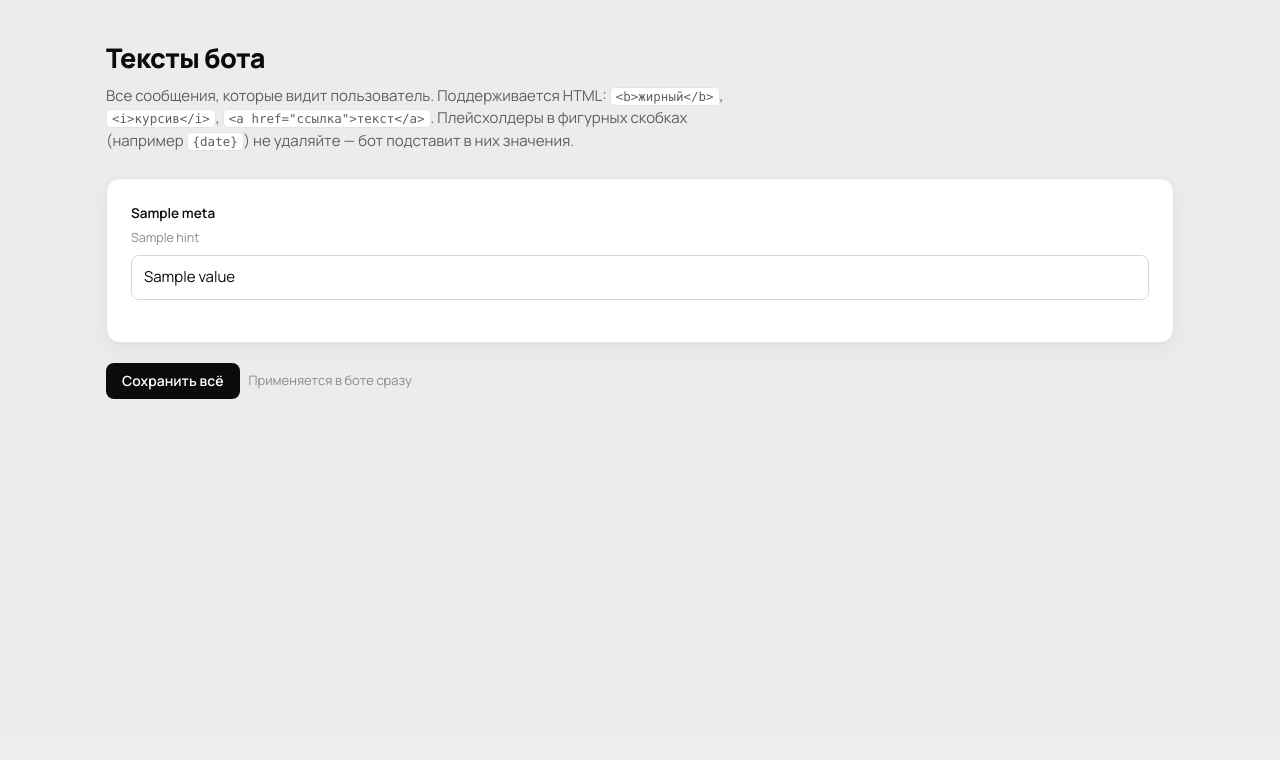
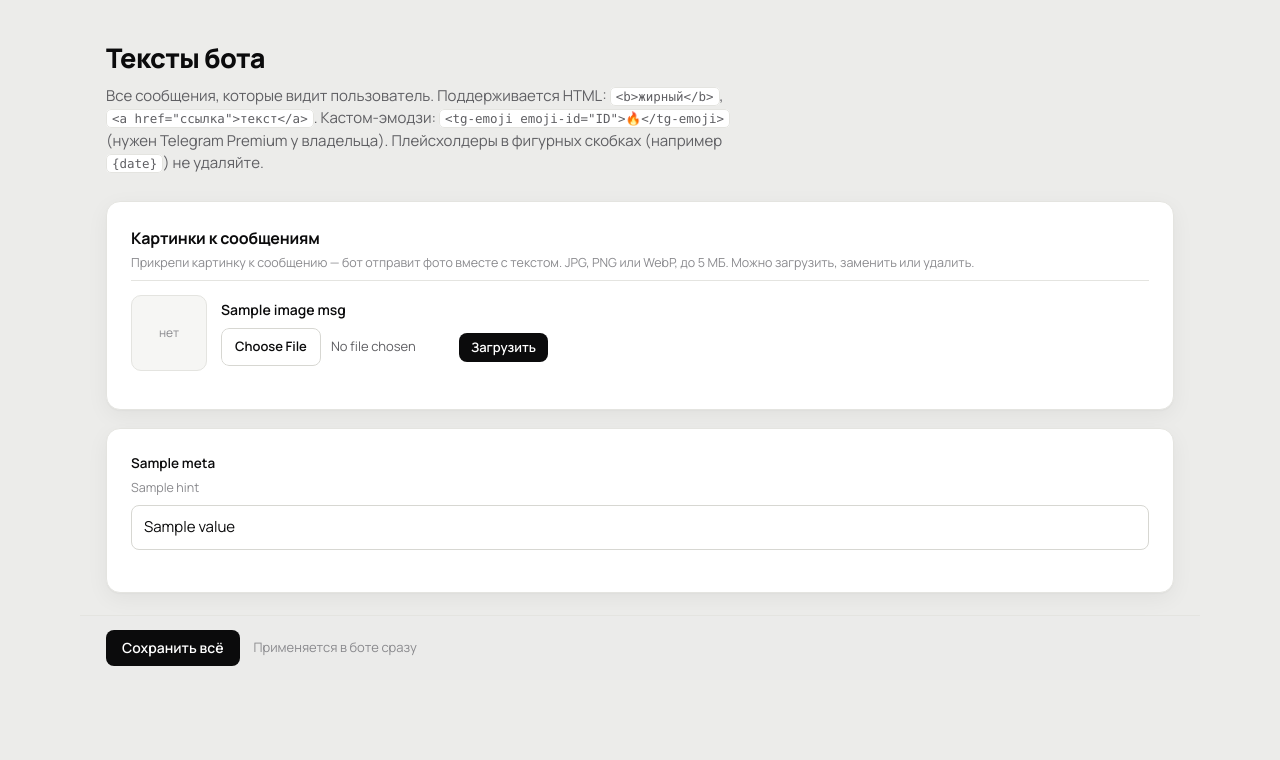
Before and after one commit to RambleTOT/TheMainBot, a FastAPI app: template admin/templates/settings.html in a window 1280 px wide. Shown: the part 62-822 px from the top of the page. Before the commit the page ends 461 px from the top, so only its background shows below. Run offline with FastAPI, Linux system fonts and the light colour scheme; the template is opened without the code that fills it: most values are stand-ins (such as "Sample title", 1, 10 or a date in 2020); parts of the project's set-up code (start-up, migrations or seed data) failed here and were passed over.

Commit message:
create upload image

```diff
--- a/admin/app.py
+++ b/admin/app.py
@@ -17,8 +17,8 @@ import time
 from datetime import datetime
 
 from aiogram import Bot
-from fastapi import APIRouter, FastAPI, Form, Request
-from fastapi.responses import HTMLResponse, RedirectResponse
+from fastapi import APIRouter, FastAPI, File, Form, Request, UploadFile
+from fastapi.responses import FileResponse, HTMLResponse, RedirectResponse, Response
 from fastapi.templating import Jinja2Templates
 from sqlalchemy import select
 from starlette.middleware.sessions import SessionMiddleware
@@ -44,6 +44,11 @@ BASE = "/" + os.getenv("ADMIN_BASE_PATH", "admin").strip("/")
 if BASE == "/":
     BASE = ""
 
+# Папка для загруженных картинок (совпадает с MEDIA_DIR у бота).
+MEDIA_DIR = os.path.realpath(os.getenv("WELCOME_MEDIA_DIR") or "web/media")
+IMG_EXT = {".jpg", ".jpeg", ".png", ".webp"}
+MAX_IMG = 5 * 1024 * 1024
+
 # /docs, /redoc, /openapi.json отключены — не раскрываем API-поверхность.
 app = FastAPI(title="THE MAIN — админка", docs_url=None, redoc_url=None, openapi_url=None)
 app.add_middleware(
@@ -65,7 +70,11 @@ async def _startup() -> None:
 
 # ------------------------- утилиты -------------------------
 
-def _guard(request: Request) -> RedirectResponse | None:
+def _guard(request: Request):
+    # необязательный белый список IP (ADMIN_ALLOW_IPS в .env). Пусто = доступ по паролю всем.
+    if cfg.admin_allow_ips and _client_ip(request) not in cfg.admin_allow_ips:
+        log.warning("admin: доступ с не разрешённого IP %s", _client_ip(request))
+        return Response("Доступ запрещён", status_code=403)
     if not request.session.get("auth"):
         return RedirectResponse(f"{BASE}/login", status_code=303)
     return None
@@ -124,7 +133,10 @@ async def login(request: Request, password: str = Form("")):
     now = time.monotonic()
     if _login_locked.get(ip, 0) > now:
         return _rr("/login?locked=1")
-    if cfg.admin_password and hmac.compare_digest(password, cfg.admin_password):
+    # сравниваем байты (compare_digest на str падает, если пароль не ASCII — напр. кириллица)
+    if cfg.admin_password and hmac.compare_digest(
+        password.encode("utf-8"), cfg.admin_password.encode("utf-8")
+    ):
         _login_fails.pop(ip, None)
         _login_locked.pop(ip, None)
         request.session["auth"] = True
@@ -159,12 +171,14 @@ async def home(request: Request):
 # ------------------------- тексты / настройки -------------------------
 
 @router.get("/settings", response_class=HTMLResponse)
-async def settings_page(request: Request, saved: int = 0):
+async def settings_page(request: Request, saved: int = 0, imgerr: int = 0):
     if (r := _guard(request)):
         return r
     values = await content.get_all_settings()
+    images = {k: bool(await content.get_setting(content.image_setting_key(k))) for k in content.IMAGE_MSGS}
     return _page(request, "settings.html",
-                 {"meta": content.SETTINGS_META, "values": values, "saved": bool(saved)})
+                 {"meta": content.SETTINGS_META, "values": values, "images": images,
+                  "image_msgs": content.IMAGE_MSGS, "saved": bool(saved), "imgerr": bool(imgerr)})
 
 
 @router.post("/settings/save")
@@ -173,9 +187,70 @@ async def settings_save(request: Request):
         return r
     form = await request.form()
     for key, *_ in content.SETTINGS_META:
-        if key in form:
+        # welcome_image редактируется отдельным блоком загрузки, не из общей формы
+        if key != "welcome_image" and key in form:
             await content.set_setting(key, str(form[key]))
     return _rr("/settings?saved=1")
+
+
+def _img_base(key: str) -> str:
+    return os.path.join(MEDIA_DIR, "img_" + key)
+
+
+@router.post("/settings/upload_image")
+async def upload_image(request: Request, key: str = Form(...), file: UploadFile = File(...)):
+    if (r := _guard(request)):
+        return r
+    if key not in content.IMAGE_MSGS:
+        return _rr("/settings?imgerr=1")
+    ext = os.path.splitext(file.filename or "")[1].lower()
+    if ext not in IMG_EXT:
+        return _rr("/settings?imgerr=1")
+    data = await file.read()
+    if not data or len(data) > MAX_IMG:
+        return _rr("/settings?imgerr=1")
+    dest = _img_base(key) + ext
+    try:
+        os.makedirs(MEDIA_DIR, exist_ok=True)
+        with open(dest, "wb") as f:
+            f.write(data)
+    except OSError:
+        log.exception("upload_image: не удалось записать %s (права на web/media?)", dest)
+        return _rr("/settings?imgerr=1")
+    for e in IMG_EXT - {ext}:  # убрать картинку в другом формате
+        try:
+            os.remove(_img_base(key) + e)
+        except OSError:
+            pass
+    await content.set_setting(content.image_setting_key(key), dest)
+    return _rr("/settings?saved=1")
+
+
+@router.post("/settings/clear_image")
+async def clear_image(request: Request, key: str = Form(...)):
+    if (r := _guard(request)):
+        return r
+    if key not in content.IMAGE_MSGS:
+        return _rr("/settings")
+    await content.set_setting(content.image_setting_key(key), "")
+    for e in IMG_EXT:
+        try:
+            os.remove(_img_base(key) + e)
+        except OSError:
+            pass
+    return _rr("/settings?saved=1")
+
+
+@router.get("/media/{key}")
+async def media_image(request: Request, key: str):
+    if (r := _guard(request)):
+        return r
+    if key in content.IMAGE_MSGS:
+        for e in (".jpg", ".jpeg", ".png", ".webp"):
+            p = _img_base(key) + e
+            if os.path.isfile(p):
+                return FileResponse(p, headers={"Cache-Control": "no-store"})
+    return Response(status_code=404)
 
 
 # ------------------------- тарифы (цены) -------------------------
--- a/admin/templates/settings.html
+++ b/admin/templates/settings.html
@@ -2,17 +2,48 @@
 {% block content %}
 <h1 class="page-title">Тексты бота</h1>
 <p class="page-sub">Все сообщения, которые видит пользователь. Поддерживается HTML:
-<code>&lt;b&gt;жирный&lt;/b&gt;</code>, <code>&lt;i&gt;курсив&lt;/i&gt;</code>,
-<code>&lt;a href="ссылка"&gt;текст&lt;/a&gt;</code>. Плейсхолдеры в фигурных скобках
-(например <code>{date}</code>) не удаляйте — бот подставит в них значения.</p>
+<code>&lt;b&gt;жирный&lt;/b&gt;</code>, <code>&lt;a href="ссылка"&gt;текст&lt;/a&gt;</code>.
+Кастом-эмодзи: <code>&lt;tg-emoji emoji-id="ID"&gt;🔥&lt;/tg-emoji&gt;</code> (нужен Telegram Premium у владельца).
+Плейсхолдеры в фигурных скобках (например <code>{date}</code>) не удаляйте.</p>
 
 {% if saved %}
 <div class="badge ok save-flash" style="margin-bottom:18px"><span class="dot"></span>Изменения сохранены</div>
 {% endif %}
 
+<div class="panel" style="margin-bottom:18px">
+  <h2 style="margin:0 0 4px">Картинки к сообщениям</h2>
+  <div class="help">Прикрепи картинку к сообщению — бот отправит фото вместе с текстом.
+    JPG, PNG или WebP, до 5 МБ. Можно загрузить, заменить или удалить.</div>
+  {% if imgerr %}<div class="badge danger" style="margin:10px 0 2px">Не удалось загрузить: только JPG / PNG / WebP, до 5 МБ.</div>{% endif %}
+  {% for k, label in image_msgs.items() %}
+  <div class="imgrow">
+    <div class="imgprev">
+      {% if images[k] %}<img src="{{ base }}/media/{{ k }}" alt="{{ label }}">
+      {% else %}<span>нет</span>{% endif %}
+    </div>
+    <div class="imgbody">
+      <div class="imgname">{{ label }}</div>
+      <div class="row" style="margin-top:8px;gap:8px">
+        <form method="post" action="{{ base }}/settings/upload_image" enctype="multipart/form-data" class="row" style="gap:8px">
+          <input type="hidden" name="key" value="{{ k }}">
+          <input type="file" name="file" accept="image/png,image/jpeg,image/webp" required class="fileinput">
+          <button type="submit" class="btn sm">{{ 'Заменить' if images[k] else 'Загрузить' }}</button>
+        </form>
+        {% if images[k] %}
+        <form method="post" action="{{ base }}/settings/clear_image" onsubmit="return confirm('Удалить картинку у «{{ label }}»?')">
+          <input type="hidden" name="key" value="{{ k }}">
+          <button type="submit" class="btn danger sm">Удалить</button>
+        </form>
+        {% endif %}
+      </div>
+    </div>
+  </div>
+  {% endfor %}
+</div>
+
 <form method="post" action="{{ base }}/settings/save">
   <div class="panel">
-    {% for key, label, multiline, hint in meta %}
+    {% for key, label, multiline, hint in meta %}{% if key != "welcome_image" %}
     <div class="field">
       <label class="f" for="{{ key }}">{{ label }}</label>
       {% if hint %}<div class="help">{{ hint }}</div>{% endif %}
@@ -22,9 +53,9 @@
         <input id="{{ key }}" name="{{ key }}" value="{{ values[key] }}">
       {% endif %}
     </div>
-    {% endfor %}
+    {% endif %}{% endfor %}
   </div>
-  <div class="row" style="margin-top:20px;position:sticky;bottom:16px">
+  <div class="savebar">
     <button type="submit" class="btn">Сохранить всё</button>
     <span class="muted" style="font-size:13px">Применяется в боте сразу</span>
   </div>
@@ -33,5 +64,26 @@
 <style>
   code{background:var(--surface);border:1px solid var(--line);border-radius:5px;
     padding:1px 5px;font-size:12.5px;font-family:ui-monospace,SFMono-Regular,Menlo,monospace}
+  .imgrow{display:flex;gap:14px;align-items:center;padding:14px 0;border-top:1px solid var(--line)}
+  .imgrow:first-of-type{border-top:none}
+  .imgprev{flex:none;width:76px;height:76px;border-radius:10px;border:1px solid var(--line);
+    background:var(--surface-2);overflow:hidden;display:flex;align-items:center;justify-content:center}
+  .imgprev img{width:100%;height:100%;object-fit:cover}
+  .imgprev span{color:var(--ink-3);font-size:12px}
+  .imgbody{flex:1;min-width:0}
+  .imgname{font-weight:600;font-size:14px}
+  /* красивый инпут выбора файла (стилизуем нативную кнопку) */
+  .fileinput{width:auto;max-width:230px;font-size:13px;color:var(--ink-2);padding:0;border:none;background:none}
+  .fileinput::file-selector-button{font:inherit;font-weight:600;font-size:13px;margin-right:10px;
+    padding:8px 13px;border:1px solid var(--line-2);border-radius:var(--r-xs);
+    background:var(--surface);color:var(--ink);cursor:pointer;transition:background .18s,border-color .18s}
+  .fileinput::file-selector-button:hover{background:var(--surface-2);border-color:#c3c3bd}
+  .savebar{position:sticky;bottom:0;z-index:5;display:flex;gap:14px;align-items:center;
+    margin:22px -26px 0;padding:14px 26px;border-top:1px solid var(--line);
+    background:var(--bg);}
+  @supports (backdrop-filter:blur(8px)){
+    .savebar{background:rgba(236,236,234,.9);backdrop-filter:saturate(1.4) blur(8px)}
+  }
+  @media (max-width:640px){.savebar{margin:22px -16px 0;padding:14px 16px}}
 </style>
 {% endblock %}
--- a/bot/config.py
+++ b/bot/config.py
@@ -23,6 +23,10 @@ def _one_id(raw: str | None) -> int | None:
     return ids[0] if ids else None
 
 
+def _str_list(raw: str | None) -> list[str]:
+    return [p.strip() for p in (raw or "").replace(";", ",").split(",") if p.strip()]
+
+
 @dataclass
 class Resource:
     key: str           # технический ключ
@@ -41,6 +45,7 @@ class Config:
     admin_password: str | None
     admin_secret: str | None
     admin_secure_cookies: bool
+    admin_allow_ips: list[str]
 
 
 def load_config() -> Config:
@@ -65,6 +70,7 @@ def load_config() -> Config:
         # (иначе cookie сессии можно подделать). Проверяется при старте админки.
         admin_secret=os.getenv("ADMIN_SECRET") or None,
         admin_secure_cookies=(os.getenv("ADMIN_SECURE_COOKIES", "false").lower() in ("1", "true", "yes")),
+        admin_allow_ips=_str_list(os.getenv("ADMIN_ALLOW_IPS")),
     )
 
 
```
Also changed, not shown: bot/content.py (+14 -4 lines), bot/handlers.py (+24 -15 lines), 1 other file.
